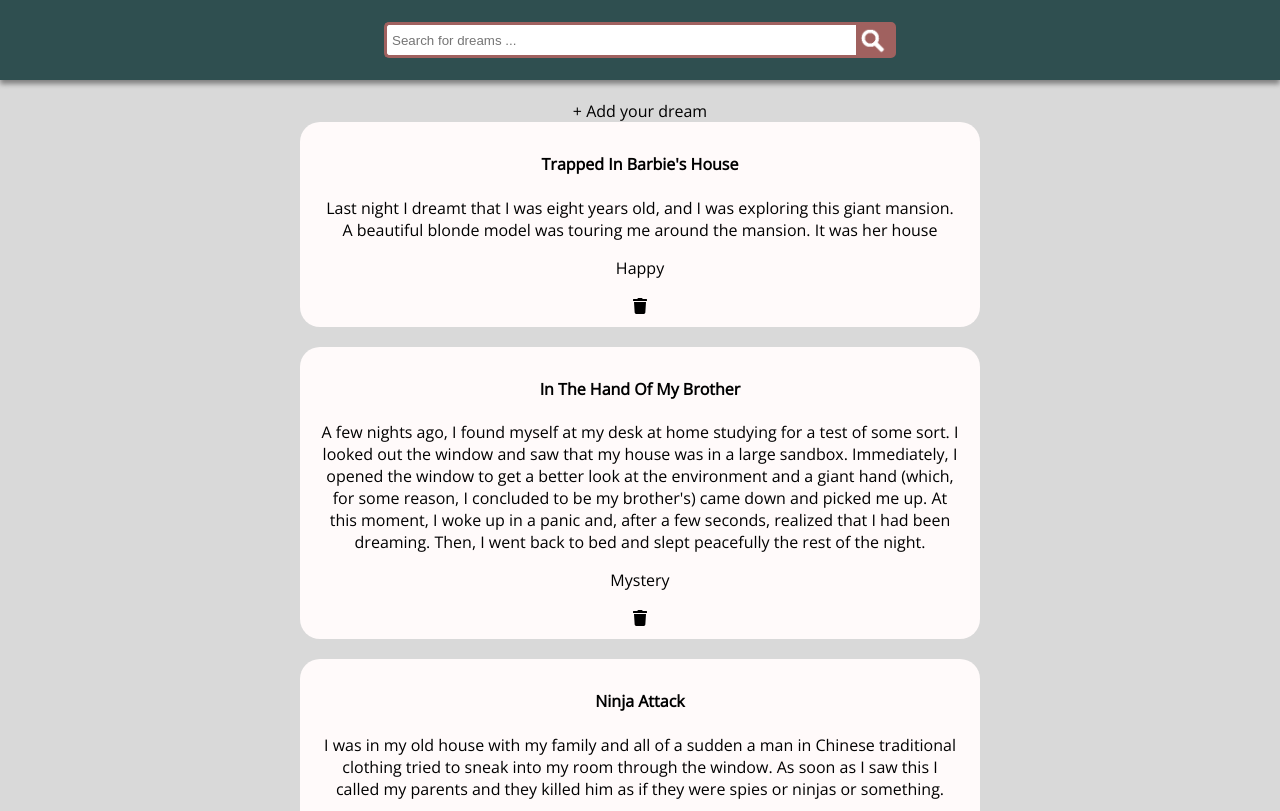
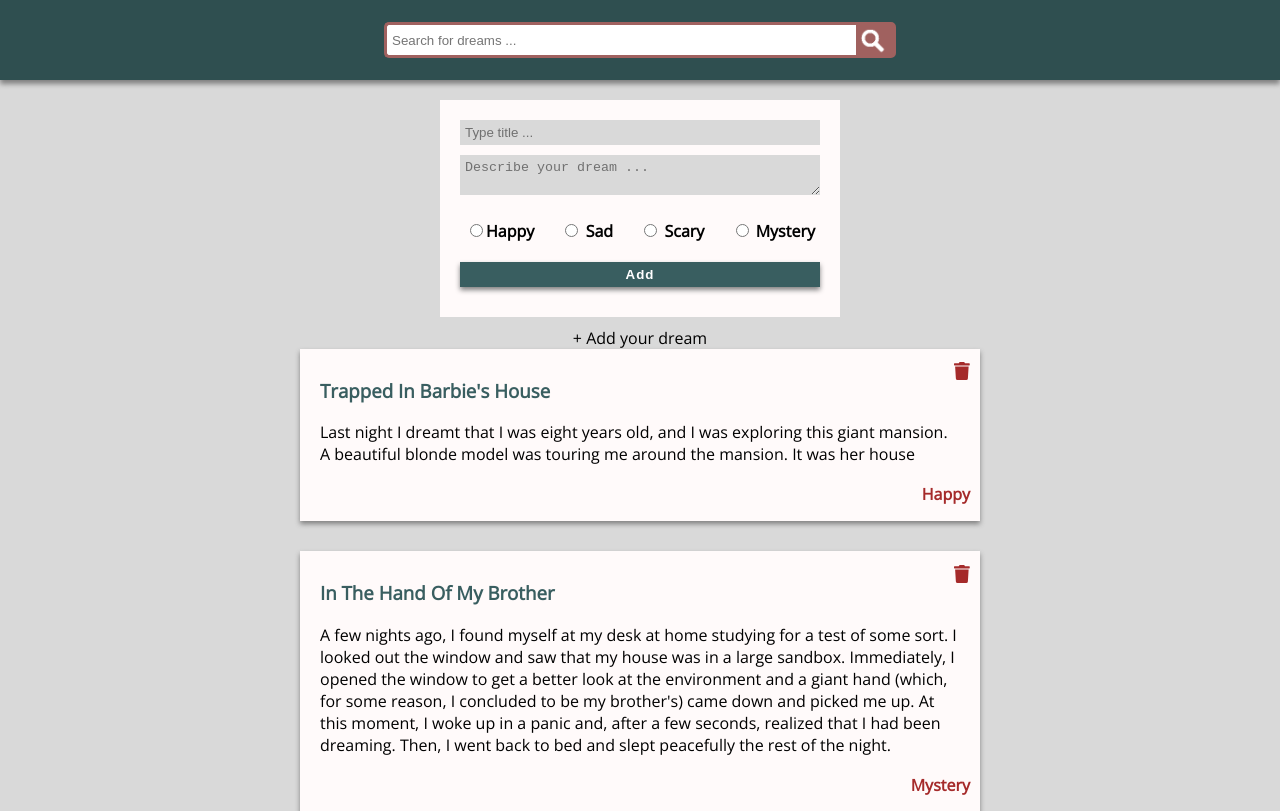
Before and after one commit to ahmedaljabbari/dreams-react-app, a React (Create React App) app: page / in a window 1280 px wide. Shown: the top 811 px of the page. Built offline with nearby package versions, Linux system fonts and the light colour scheme.

Commit message:
Delete function added && Dream box styled

```diff
--- a/src/App.css
+++ b/src/App.css
@@ -59,7 +59,7 @@ body{
 }
 
 .slide-section{
-  display: none;
+  display: block;
 }
 
 #add-form{
--- a/src/App.js
+++ b/src/App.js
@@ -9,7 +9,7 @@ import {library} from "@fortawesome/fontawesome-svg-core";
 import {faTrash} from "@fortawesome/free-solid-svg-icons";
 import "./App.css";
 
-library.add(faTrash)
+library.add(faTrash);
 
 class App extends React.Component {
   constructor(props) {
@@ -68,6 +68,14 @@ class App extends React.Component {
     }
   };
 
+  deleteItem = (index) => {
+    const filteredItems = [...this.state.items];
+    filteredItems.splice(index, 1);
+      this.setState({
+        items:filteredItems
+      })
+  }
+
   render() {
     return (
       <div className="App">
@@ -89,12 +97,14 @@ class App extends React.Component {
           <div className="slide-section">
             <form id="add-form" onSubmit={this.addItem}>
               <input
+                required
                 type="text"
                 placeholder="Type title ..."
                 onChange={this.handleTitle}
                 value={this.state.rubrik}
               ></input>{" "}
               <textarea
+                required
                 onChange={this.handleContent}
                 value={this.state.text}
                 placeholder="Describe your dream ..."
@@ -111,7 +121,7 @@ class App extends React.Component {
 
         </section>
 
-        <List listItems={this.state.items} searchValue={this.state.searchValue} />
+        <List listItems={this.state.items} searchValue={this.state.searchValue} deleteDream={this.deleteItem} />
       </div>
     );
   }
--- a/src/assets/list.css
+++ b/src/assets/list.css
@@ -2,7 +2,36 @@
   background-color: snow;
   width: 50%;
   margin: 0 auto;
-  padding: 10px 20px;
-  margin-bottom: 20px;
-  border-radius: 20px;
+  padding: 10px 20px 40px;
+  margin-bottom: 30px;
+  position: relative;
+  box-shadow: 0 3px 5px gray;
+  text-align: left;
 }
+
+#dream-box > span{
+  color: brown;
+  font-size: 18px;
+  position: absolute;
+  right: 10px;
+  top: 10px;
+}
+
+#dream-box > span:hover{
+  cursor: pointer;
+  transform: scale(1.2);
+  transition: 0.3s;
+  color: red;
+}
+
+#dream-box > h3{
+  color: #395e60;
+}
+
+#typ{
+  position: absolute;
+  right: 10px;
+  bottom: 0px;
+  color: brown;
+  font-weight: bold;
+}
--- a/src/components/list.js
+++ b/src/components/list.js
@@ -5,6 +5,7 @@ import {FontAwesomeIcon} from "@fortawesome/react-fontawesome";
 function List(props){
   const items = props.listItems;
   const searchValue = props.searchValue;
+  const deleteDream = props.deleteDream;
   return (
     <div>
       <section>
@@ -18,11 +19,11 @@ function List(props){
               return null;
             }
             return (
-              <div id="dream-box" key={index}>
-                <h4>{dream.title}</h4>
+              <div id="dream-box" key={dream.index}>
+                <h3>{dream.title}</h3>
                 <p>{dream.content}</p>
-                <p>{dream.Genre}</p>
-                <span>
+                <p id="typ">{dream.Genre}</p>
+                <span onClick={deleteDream}>
                   <FontAwesomeIcon className="faicon" icon="trash" />
                 </span>
               </div>
```
Also changed, not shown: 1 other file (tests, documents, lock files or other folders).
